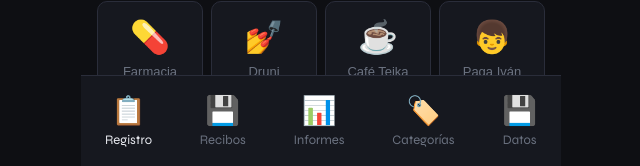
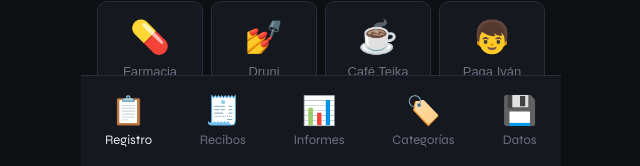
Before and after one commit to conradogallego74/mis-finanzas, a plain HTML site: page index.html in a window 1280 px wide. Shown: the part 628-794 px from the top of the page, 319-959 px from the left. Drawn offline with nearby package versions, Linux system fonts and the light colour scheme.

Commit message:
Update index.html

```diff
--- a/index.html
+++ b/index.html
@@ -509,7 +509,7 @@ select:focus,input:focus{border-color:var(--blue);}
     <span class="ni">&#128203;</span>Registro
   </button>
   <button class="nbtn" id="navRec" onclick="showPage('Recibos')">
-    <span class="ni">&#128190;</span>Recibos
+    <span class="ni">&#129534;</span>Recibos
   </button>
   <button class="nbtn" id="navStats" onclick="showPage('Stats')">
     <span class="ni">&#128202;</span>Informes
```
